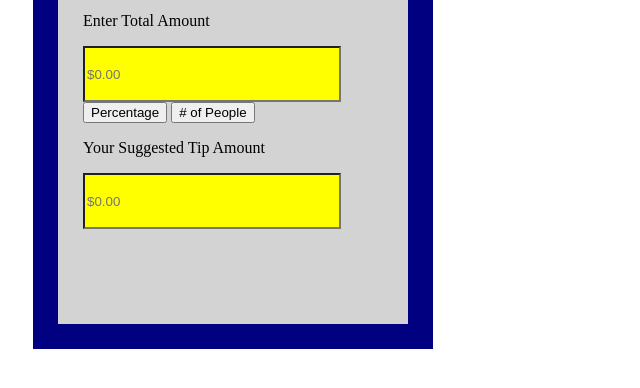
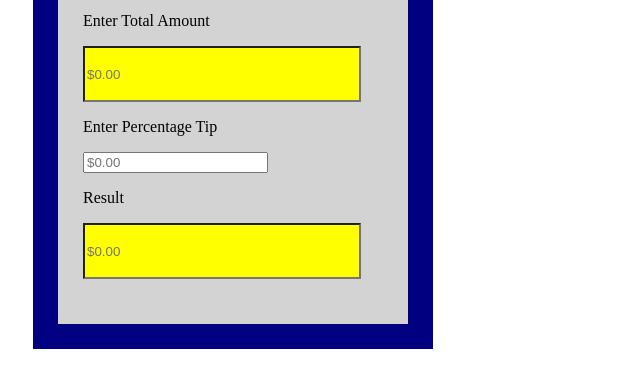
Before and after one commit to elaineleeworld/tipCalculator, a plain HTML site: page index.html in a window 1280 px wide. Shown: the part 176-564 px from the top of the page, without its empty margins (0-640 px from the left). Drawn offline with Linux system fonts and the light colour scheme.

Commit message:
added Javascript function to calculate percentage tip

```diff
--- a/index.html
+++ b/index.html
@@ -9,16 +9,22 @@
 	<h1>Tip Calculator</h1>
 		<div>
 			<p>Enter Total Amount</p>
-				<input id="totalAmount" type="number" placeholder="$0.00">
+				<input id="totalAmount" type="number" min="0" placeholder="$0.00" onkeypress="validate(event)">
 		</div>
 
-		<button>Percentage</button>
-		<button># of People</button>
+		<!-- <button>Tip Percentage</button>
+		<button># of People</button> -->
 
 		<div>
-			<p>Your Suggested Tip Amount</p>
-				<input id="tipAmount" type="number" placeholder="$0.00">
+			<p>Enter Percentage Tip </p>
+				<input id="percentageTip" type="number" min="0" placeholder="$0.00">
 		</div>
+
+		<div>
+			<p>Result</p>
+				<input id="tipAmount" type="number" min="0" placeholder="$0.00">
+		</div>
+
 	</section>
 
 
@@ -27,10 +33,26 @@
     document.getElementById("ID").innerHTML = "number";
 
 
+    var totalAmount = document.getElementById("totalAmount");
+    var percentageTip = document.getElementById("percentageTip");
+    var resultTip =
+
+    	function calculate() {
+    		resultTip = totalAmount * percentageTip
+    	}
+
+
+    // Javascript code to check number only input in calculator
+    // Javascript code to calculate percentage when button is clicked create a dropdown menu that allows
+    // user to choose tip percentage
+
+//     function calculatePercentage(how_much){
+//     	this.percentage = percentage;
+//     }
 
 
 
-};
+// };
 
 
 
--- a/style.css
+++ b/style.css
@@ -11,15 +11,20 @@ section {
     margin: 25px;
 }
 
+button {
+	width: 130px;
+	height: 40px;
+}
+
 
 #totalAmount {
-	width: 250px;
+	width: 270px;
 	height: 50px;
 	background-color: yellow;
 }
 
 #tipAmount {
-	width: 250px;
+	width: 270px;
 	height: 50px;
 	background-color: yellow;
 }
```
